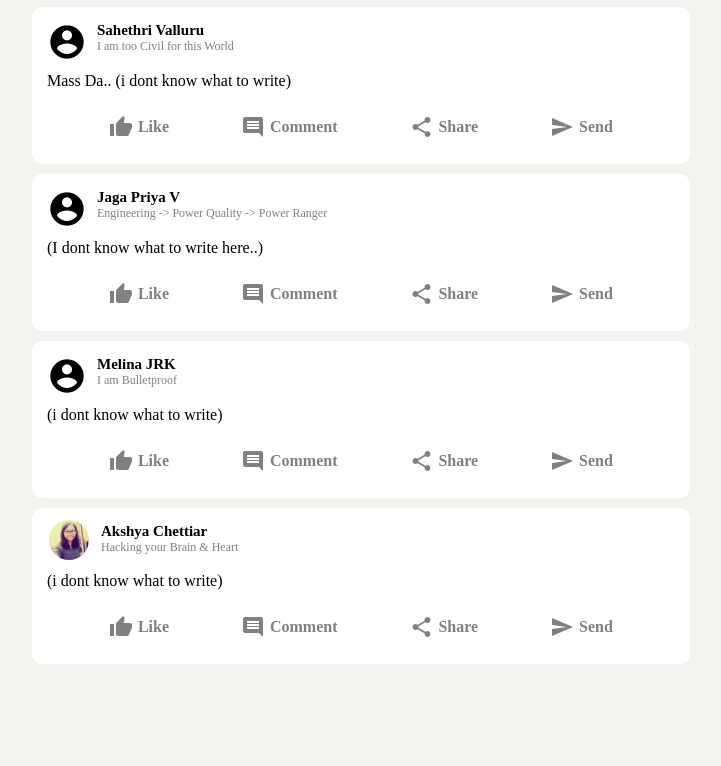
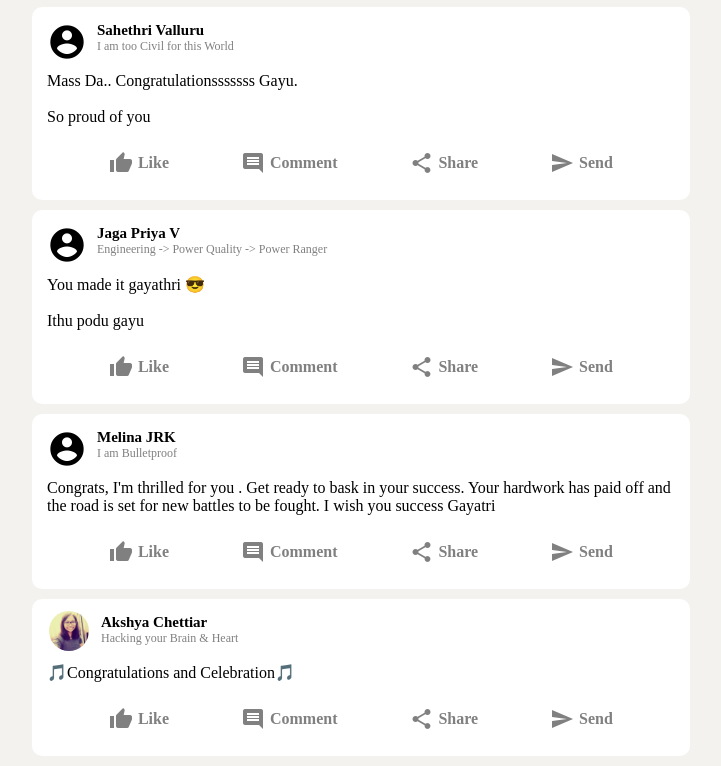
Before and after one commit to AKSHYA1997/linkedin-clone, a plain HTML site: page index.html in a window 1280 px wide. Shown: the part 1799-2565 px from the top of the page, without its empty margins (309-1030 px from the left). Before the commit the page ends 2473 px from the top, so only its background shows below. Drawn offline with Linux system fonts and the light colour scheme.

Commit message:
initial commit

```diff
--- a/index.html
+++ b/index.html
@@ -302,7 +302,7 @@
           </div>
 
           <div class="post__body">
-            <p>Mass Da.. (i dont know what to write)</p>
+            <p>Mass Da.. Congratulationsssssss Gayu. <br><br> So proud of you</p>
           </div>
 
           <div class="feed__inputOptions">
@@ -337,7 +337,7 @@
           </div>
 
           <div class="post__body">
-            <p>(I dont know what to write here..)</p>
+            <p>You made it gayathri 😎 <br><br> Ithu podu gayu</p>
           </div>
 
           <div class="feed__inputOptions">
@@ -372,7 +372,7 @@
           </div>
 
           <div class="post__body">
-            <p>(i dont know what to write)</p>
+            <p>Congrats, I'm thrilled for you . Get ready to bask in your success. Your hardwork has paid off and the road is set for new battles to be fought. I wish you success Gayatri</p>
           </div>
 
           <div class="feed__inputOptions">
@@ -407,7 +407,7 @@
           </div>
 
           <div class="post__body">
-            <p>(i dont know what to write)</p>
+            <p>🎵Congratulations and Celebration🎵</p>
           </div>
 
           <div class="feed__inputOptions">
```
